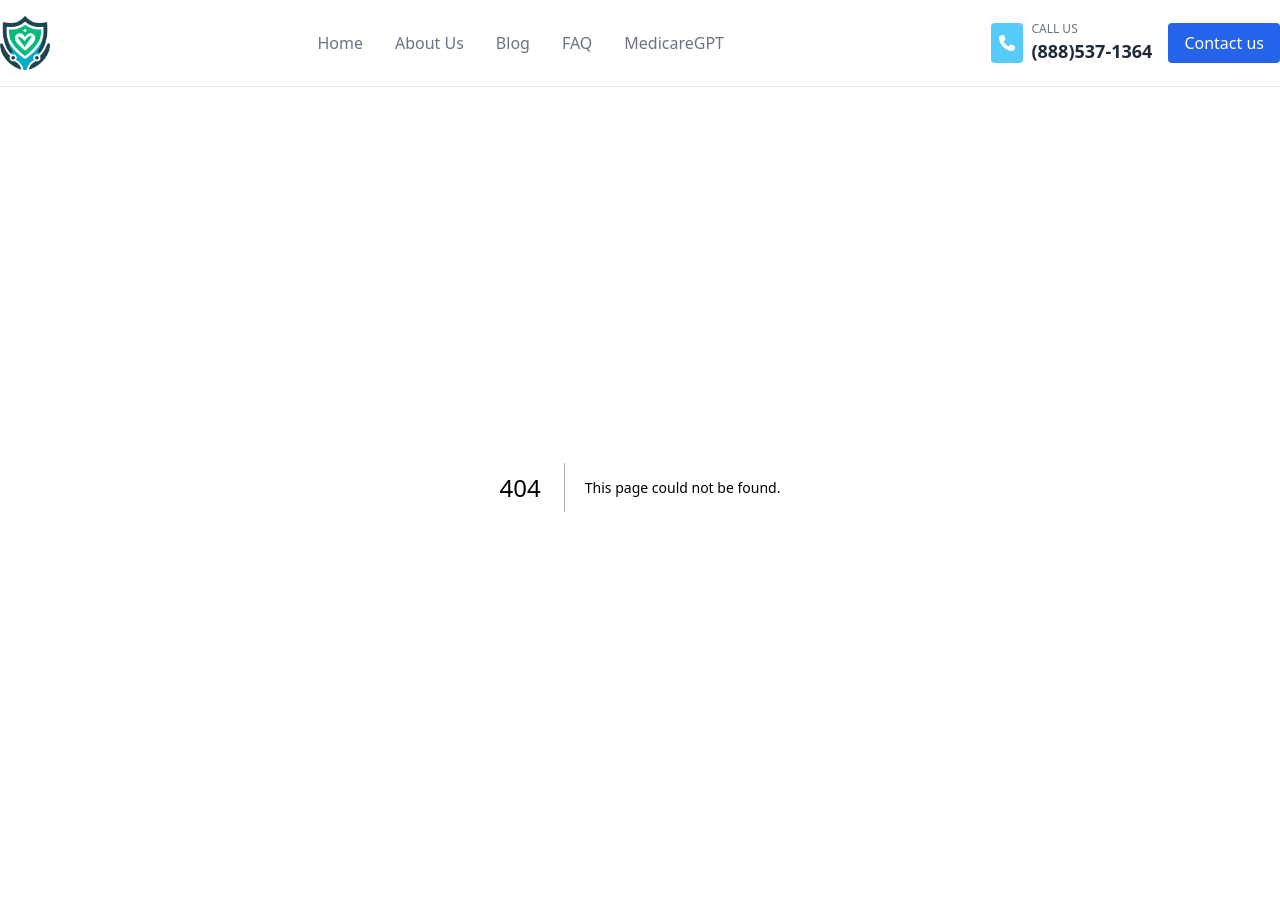
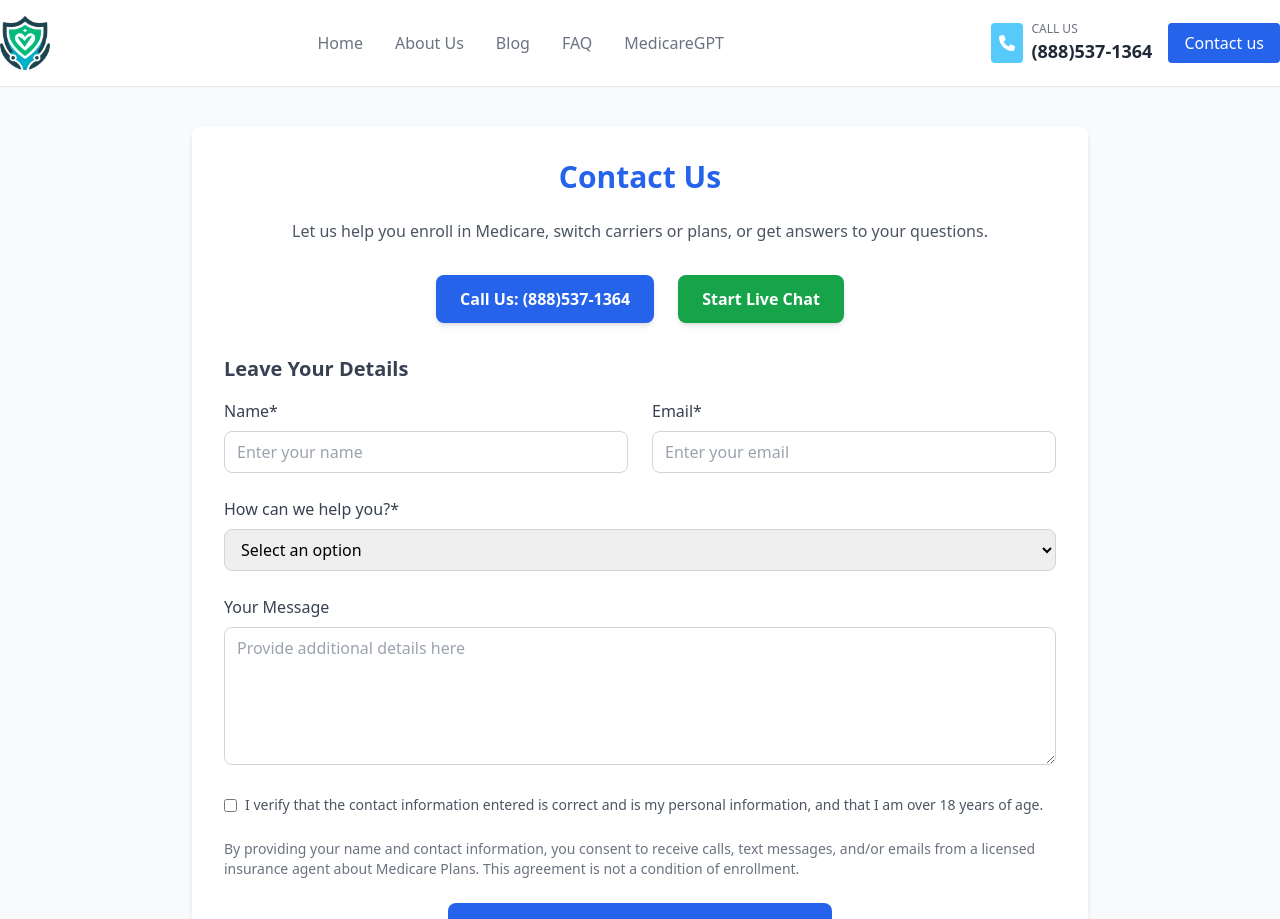
Before and after one commit to tantunholdings/medicare-tantun-web, a Next.js app: page /contact-us in a window 1280 px wide. Before the commit this address had no page. Shown: the top 919 px of the page. Built offline with nearby package versions, Linux system fonts and the light colour scheme.

Commit message:
added contact-us page

```diff
--- /dev/null
+++ b/app/contact-us/page.js
@@ -0,0 +1,203 @@
+"use client";
+
+import { useState } from "react";
+import { PHONE_NUMBER } from "@/utils/constants";
+
+export default function ContactUsPage() {
+  const [name, setName] = useState("");
+  const [email, setEmail] = useState("");
+  const [selectedOption, setSelectedOption] = useState("");
+  const [message, setMessage] = useState("");
+  const [loading, setLoading] = useState(false);
+  const [verification, setVerification] = useState(false);
+  const [error, setError] = useState(null);
+  const [success, setSuccess] = useState(false);
+
+  const handleSubmit = async (e) => {
+    e.preventDefault();
+
+    // Validation for required fields
+    if (!name || !email || !selectedOption || !verification) {
+      setError("Please fill out all required fields and verify your information.");
+      return;
+    }
+
+    setLoading(true);
+    setError(null);
+
+    try {
+      const response = await fetch(
+        `${process.env.NEXT_PUBLIC_FASTAPI_URL}/contact-us`,
+        {
+          method: "POST",
+          headers: {
+            "Content-Type": "application/x-www-form-urlencoded",
+          },
+          body: new URLSearchParams({
+            name,
+            email,
+            selectedOption,
+            message,
+          }),
+        }
+      );
+
+      if (response.ok) {
+        setSuccess(true);
+        setName("");
+        setEmail("");
+        setSelectedOption("");
+        setMessage("");
+        setVerification(false);
+      } else {
+        setError("Failed to send your message. Please try again.");
+      }
+    } catch (err) {
+      setError("An unexpected error occurred. Please try again.");
+    } finally {
+      setLoading(false);
+    }
+  };
+
+  return (
+    <div className="flex flex-col min-h-screen items-center bg-gray-50">
+      <div className="w-full max-w-4xl bg-white rounded-lg shadow-md p-8 mt-10">
+        {/* Display success message if the form is submitted */}
+        {success ? (
+          <div className="text-center">
+            <h1 className="text-3xl font-bold text-primary mb-4">Thank You!</h1>
+            <p className="text-gray-600 mb-6">
+              Your message has been successfully submitted. Our team will get back to you
+              shortly.
+            </p>
+            <a
+              href="/"
+              className="text-blue-600 hover:underline font-medium"
+            >
+              Return to Home
+            </a>
+          </div>
+        ) : (
+          <>
+            {/* Header */}
+            <h1 className="text-3xl font-bold text-center text-primary mb-6">Contact Us</h1>
+            <p className="text-center text-gray-600 mb-8">
+              Let us help you enroll in Medicare, switch carriers or plans, or get answers to your questions.
+            </p>
+
+            {/* Highlighted Options */}
+            <div className="flex flex-col md:flex-row justify-center gap-6 mb-8">
+              <a
+                href={`tel:${PHONE_NUMBER}`}
+                className="block text-center bg-blue-600 text-white py-3 px-6 rounded-lg font-semibold hover:bg-blue-700 shadow-md"
+              >
+                Call Us: {PHONE_NUMBER}
+              </a>
+              <button
+                onClick={() => window.Tawk_API.maximize()}
+                className="block text-center bg-green-600 text-white py-3 px-6 rounded-lg font-semibold hover:bg-green-700 shadow-md"
+              >
+                Start Live Chat
+              </button>
+            </div>
+
+            {/* Contact Form */}
+            <div>
+              <h2 className="text-xl font-semibold text-gray-700 mb-4">Leave Your Details</h2>
+              <form onSubmit={handleSubmit} className="space-y-6">
+                <div className="grid grid-cols-1 md:grid-cols-2 gap-6">
+                  {/* Name Field */}
+                  <div>
+                    <label className="block text-gray-700 font-medium mb-2">Name*</label>
+                    <input
+                      type="text"
+                      placeholder="Enter your name"
+                      value={name}
+                      onChange={(e) => setName(e.target.value)}
+                      className="w-full px-3 py-2 border border-gray-300 rounded-lg focus:ring-2 focus:ring-primary focus:outline-none"
+                      required
+                    />
+                  </div>
+                  {/* Email Field */}
+                  <div>
+                    <label className="block text-gray-700 font-medium mb-2">Email*</label>
+                    <input
+                      type="email"
+                      placeholder="Enter your email"
+                      value={email}
+                      onChange={(e) => setEmail(e.target.value)}
+                      className="w-full px-3 py-2 border border-gray-300 rounded-lg focus:ring-2 focus:ring-primary focus:outline-none"
+                      required
+                    />
+                  </div>
+                </div>
+                {/* Select an Option */}
+                <div>
+                  <label className="block text-gray-700 font-medium mb-2">How can we help you?*</label>
+                  <select
+                    value={selectedOption}
+                    onChange={(e) => setSelectedOption(e.target.value)}
+                    className="w-full px-3 py-2 border border-gray-300 rounded-lg focus:ring-2 focus:ring-primary focus:outline-none"
+                    required
+                  >
+                    <option value="">Select an option</option>
+                    <option value="enroll">Enroll in Medicare</option>
+                    <option value="switch-carrier">Switch Medciare Insurance Carrier</option>
+                    <option value="switch-plan">Switch Medicare Plan</option>
+                    <option value="information">Request Information or Help</option>
+                  </select>
+                </div>
+                {/* Message Field */}
+                <div>
+                  <label className="block text-gray-700 font-medium mb-2">Your Message</label>
+                  <textarea
+                    placeholder="Provide additional details here"
+                    value={message}
+                    onChange={(e) => setMessage(e.target.value)}
+                    className="w-full px-3 py-2 border border-gray-300 rounded-lg focus:ring-2 focus:ring-primary focus:outline-none"
+                    rows="5"
+                  ></textarea>
+                </div>
+
+                {/* Verification Checkbox */}
+                <div className="flex items-start gap-2">
+                  <input
+                    type="checkbox"
+                    id="verification"
+                    checked={verification}
+                    onChange={(e) => setVerification(e.target.checked)}
+                    className="mt-1"
+                    required
+                  />
+                  <label htmlFor="verification" className="text-gray-600 text-sm">
+                    I verify that the contact information entered is correct and is my personal
+                    information, and that I am over 18 years of age.
+                  </label>
+                </div>
+
+                {/* Privacy Notice */}
+                <p className="text-gray-500 text-sm">
+                  By providing your name and contact information, you consent to receive calls,
+                  text messages, and/or emails from a licensed insurance agent about Medicare
+                  Plans. This agreement is not a condition of enrollment.
+                </p>
+
+                {/* Submit Button */}
+                <div className="flex justify-center">
+                  <button
+                    type="submit"
+                    className="w-full max-w-sm bg-primary text-white py-3 rounded-lg font-semibold hover:bg-primary"
+                    disabled={loading}
+                  >
+                    {loading ? "Sending..." : "Send Message"}
+                  </button>
+                </div>
+                {error && <p className="text-red-500 text-center">{error}</p>}
+              </form>
+            </div>
+          </>
+        )}
+      </div>
+    </div>
+  );
+}
```
